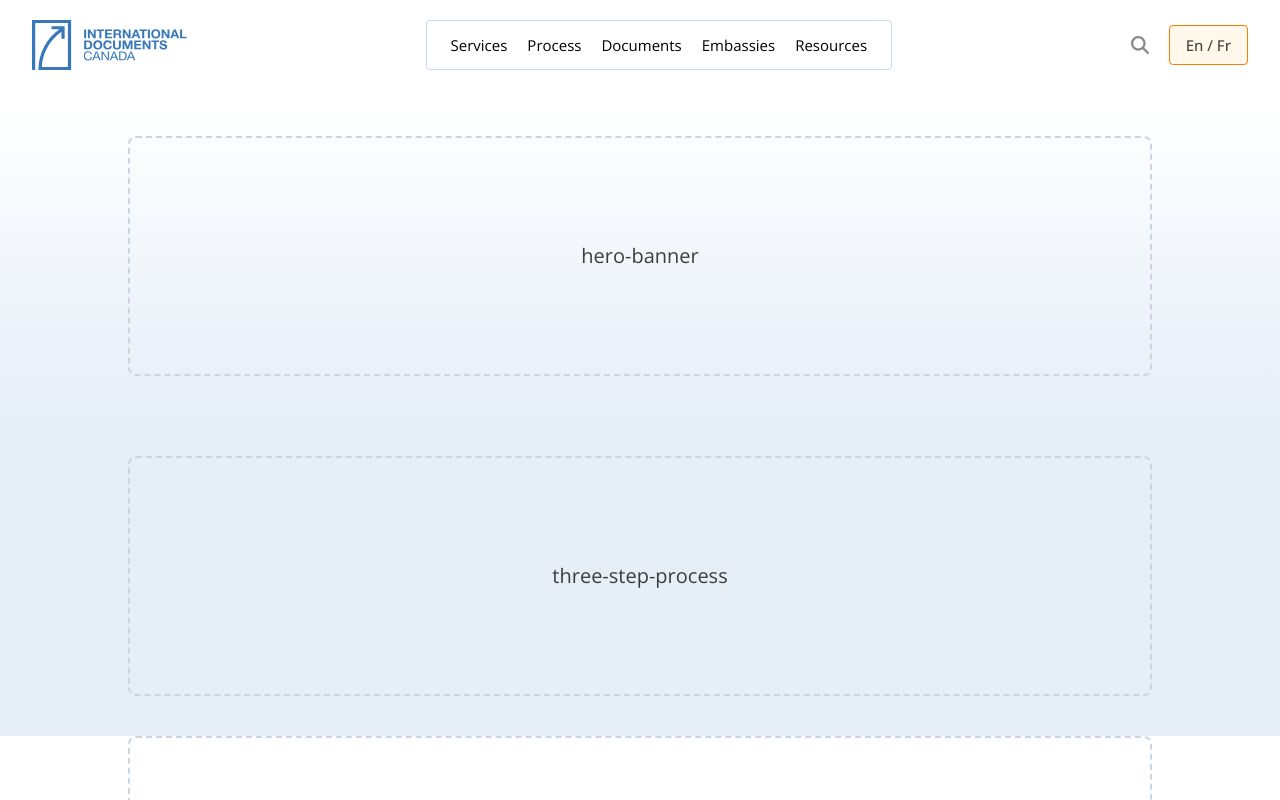
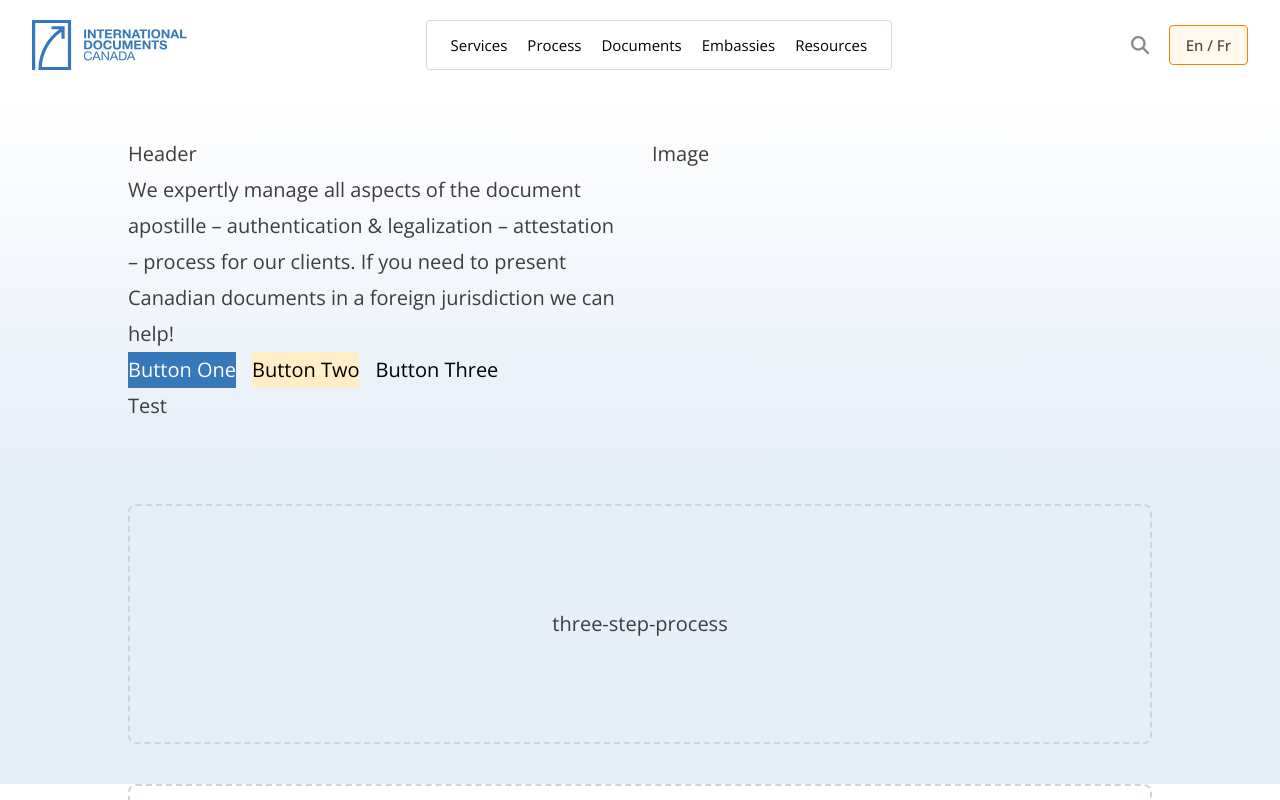
Before and after one commit to troychaplin/idc-prototypes, a Next.js app: page / in a window 1280 px wide. Shown: the top 800 px of the page. Built offline with nearby package versions, Linux system fonts and the light colour scheme.

Commit message:
add: base hero banner pieces

```diff
--- a/app/page.tsx
+++ b/app/page.tsx
@@ -2,6 +2,7 @@ import { Main } from "@/components/Main";
 import { Section } from "@/components/Section";
 import { Placeholder } from "@/components/Placeholder";
 import { SiteHeader } from "@/blocks/SiteHeader";
+import { Hero } from "@/components/Hero";
 
 export default function Home() {
   return (
@@ -10,14 +11,15 @@ export default function Home() {
 
       <Main>
         <Section maxWidth="4xl">
-          <Section
-            as="div"
-            maxWidth="full"
-            bgType="blue"
-            hasGradient
-            notConstrained
-          >
-            <Placeholder name="hero-banner" />
+          <Section as="div" bgType="blue" hasGradient notConstrained>
+            <Hero>
+              <Hero.Content>
+                <p>Test</p>
+              </Hero.Content>
+              <Hero.Image>
+                <p>Image</p>
+              </Hero.Image>
+            </Hero>
           </Section>
 
           <Section as="div" maxWidth="5xl" bgType="blue" notConstrained>
--- a/components/ButtonGroup/index.tsx
+++ b/components/ButtonGroup/index.tsx
@@ -1,10 +1,17 @@
 export interface ButtonGroupProps {
-  children?: React.ReactNode
-  isCenter?: boolean
+  children?: React.ReactNode;
+  isCenter?: boolean;
 }
 
-export const ButtonGroup = ({ children, isCenter = false }: ButtonGroupProps) => {
-  const centerButtons = isCenter ? 'justify-center' : 'justify-start'
+export const ButtonGroup = ({
+  children,
+  isCenter = false,
+}: ButtonGroupProps) => {
+  const centerButtons = isCenter ? "justify-center" : "justify-start";
 
-  return <div className={`ui-buttongroup flex ${centerButtons} gap-4`}>{children}</div>
-}
+  return (
+    <div className={`ui-buttongroup flex ${centerButtons} gap-4`}>
+      {children}
+    </div>
+  );
+};
--- /dev/null
+++ b/components/Hero/content.tsx
@@ -0,0 +1,40 @@
+import React from "react";
+import { ButtonGroup } from "../ButtonGroup";
+import { Button } from "../Button";
+
+export interface HeroContentProps {
+  children: React.ReactNode;
+}
+
+export const HeroContent = ({ children }: HeroContentProps) => {
+  return (
+    <div>
+      <h2>Header</h2>
+      <p>
+        We expertly manage all aspects of the document apostille &ndash;
+        authentication & legalization &ndash; attestation &ndash; process for
+        our clients. If you need to present Canadian documents in a foreign
+        jurisdiction we can help!
+      </p>
+      <ButtonGroup>
+        <Button label="Button One" />
+        <Button
+          color="orange"
+          colorStrength={100}
+          label="Button Two"
+          textColor="dark"
+        />
+        <Button
+          color="blue"
+          colorStrength={300}
+          isOutline
+          label="Button Three"
+          textColor="dark"
+        />
+      </ButtonGroup>
+      {children}
+    </div>
+  );
+};
+
+HeroContent.displayName = "Hero.Content";
--- /dev/null
+++ b/components/Hero/image.tsx
@@ -0,0 +1,11 @@
+import React from "react";
+
+export interface HeroImageProps {
+  children: React.ReactNode;
+}
+
+export const HeroImage = ({ children }: HeroImageProps) => {
+  return <div>{children}</div>;
+};
+
+HeroImage.displayName = "Hero.Content";
--- /dev/null
+++ b/components/Hero/index.tsx
@@ -0,0 +1,26 @@
+import { uiMaxWidth } from "../../utils/propClasses";
+import { HeroContent } from "./content";
+import { HeroImage } from "./image";
+
+type MaxWidthKeys = keyof typeof uiMaxWidth;
+
+export interface HeroProps {
+  children?: React.ReactNode;
+  maxWidth?: MaxWidthKeys;
+  gap?: number;
+}
+
+export const HeroContainer = ({ children, maxWidth = "5xl" }: HeroProps) => {
+  return (
+    <div
+      className={`not-prose ui-item-spacing ${uiMaxWidth[maxWidth]} mx-auto grid md:grid-cols-2 gap-6`}
+    >
+      {children}
+    </div>
+  );
+};
+
+export const Hero = Object.assign(HeroContainer, {
+  Content: HeroContent,
+  Image: HeroImage,
+});
--- a/styles/spacing.css
+++ b/styles/spacing.css
@@ -24,3 +24,9 @@
 .ui-section.bg-idc-blue-100 + .ui-section.to-idc-blue-100 {
   @apply pt-0 mt-0;
 }
+
+/* Global Classes */
+
+.ui-item-spacing > * + * {
+  @apply mt-10;
+}
```
Also changed, not shown: components/Hero/README.md (added).
